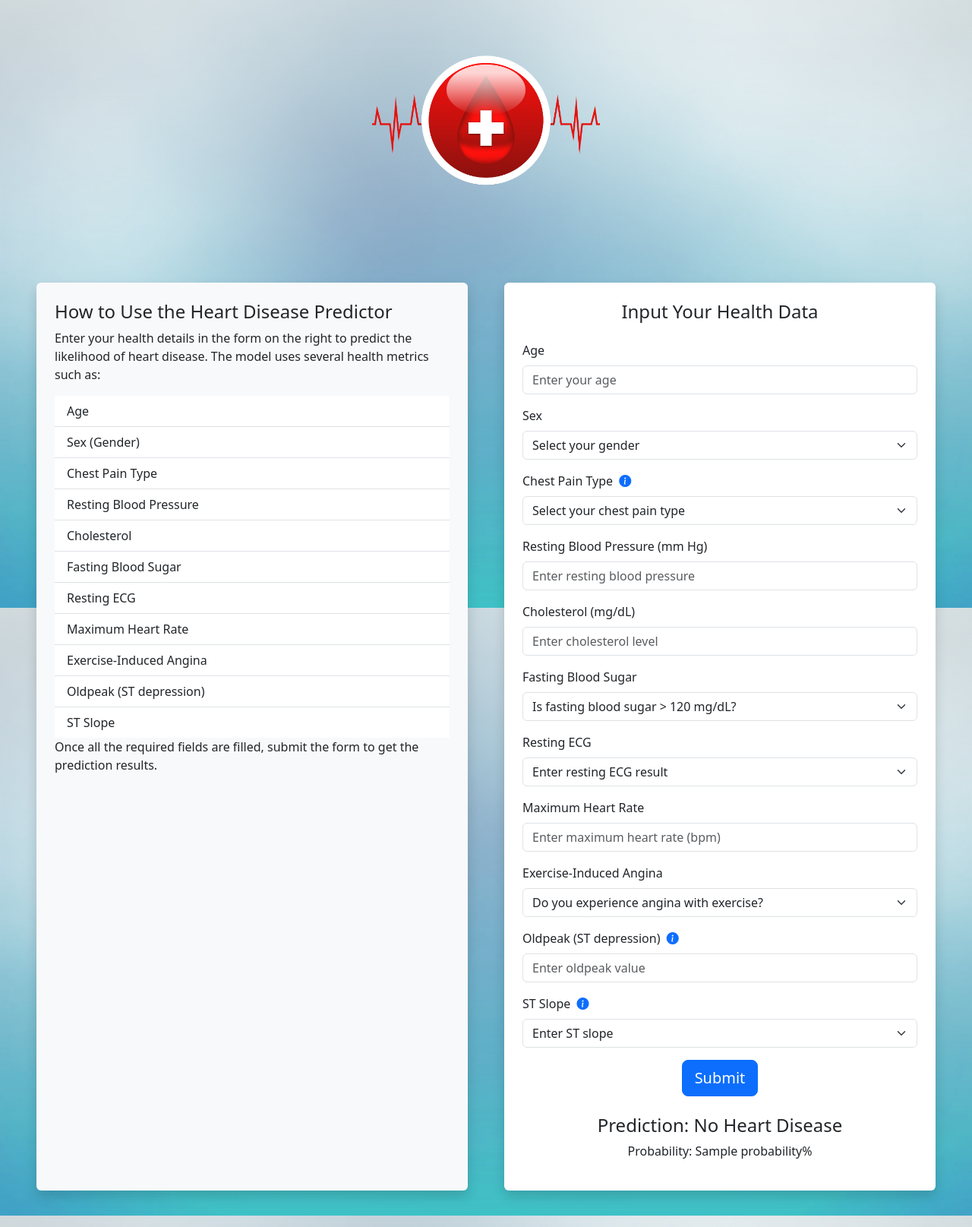
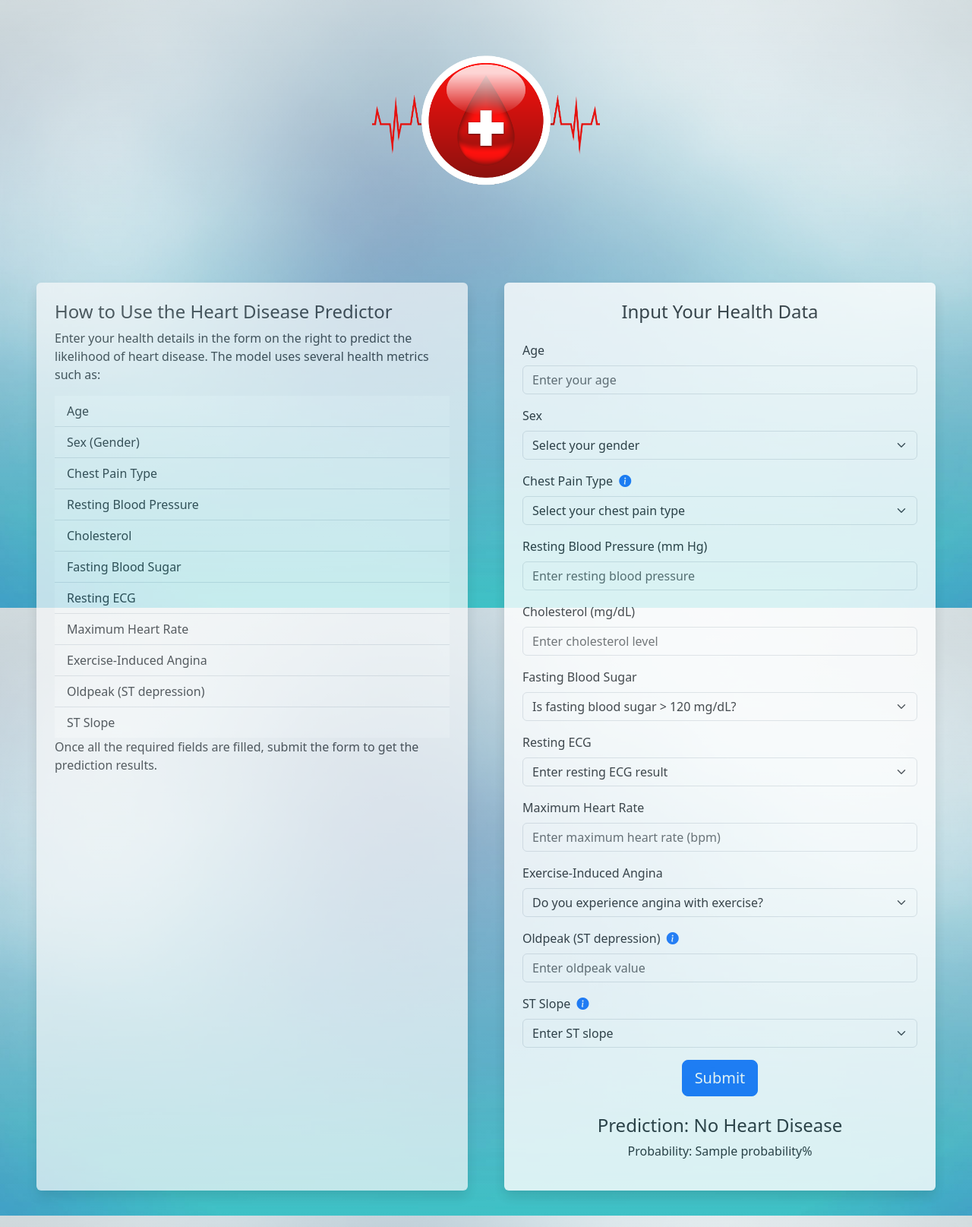
Before and after one commit to eric-h-123/flask-heart-app, a Flask app: template heart_app_copy/templates/index.html in a window 1280 px wide. Shown: the whole page at 76% size. Run offline with Flask 3, Linux system fonts and the light colour scheme; the template is opened without the code that fills it: most values are stand-ins (such as "Sample title", 1, 10 or a date in 2020); parts of the project's set-up code (start-up, migrations or seed data) failed here and were passed over.

Commit message:
Adjust opacity of columns

```diff
--- a/heart_app_copy/static/css/styles.css
+++ b/heart_app_copy/static/css/styles.css
@@ -22,16 +22,17 @@ body {
     flex-direction: column;
     min-height: 100%;
     padding: 20px;
-    background-color: #fff;
+    background-color: rgba(248, 249, 250,) !important;
+
 
 }
 
 .info-section {
-    overflow-y: auto;
+    opacity: .7;
 }
 
 .form-section {
-    overflow-y: auto;
+    opacity: .8;
 }
 
 .info-section h2,
```
